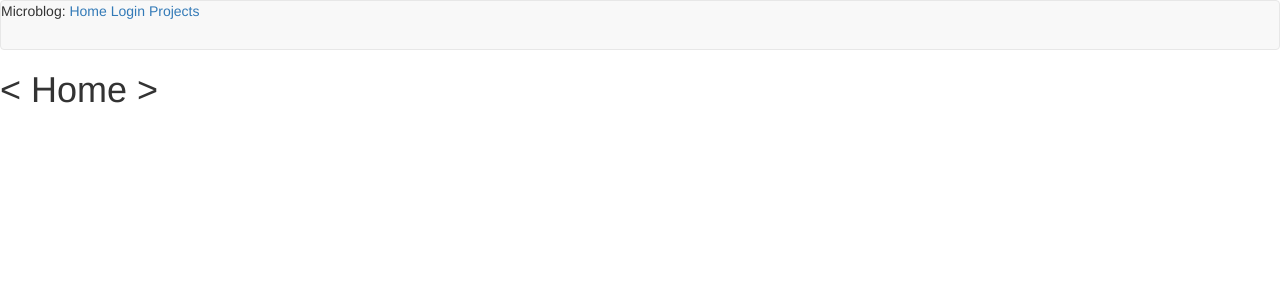
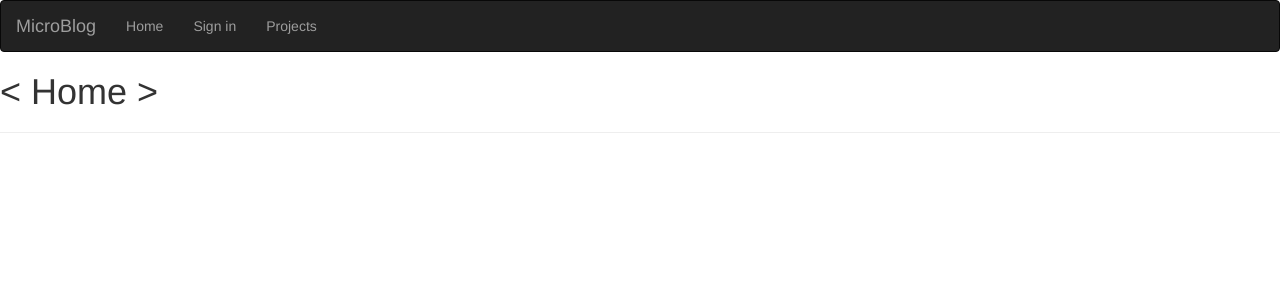
Before and after one commit to s9k96/Microblog, a Flask app: page / in a window 1280 px wide. Shown: the top 300 px of the page. Run offline with Flask 2, Linux system fonts and the light colour scheme; parts of the project's set-up code (start-up, migrations or seed data) failed here and were passed over; some libraries are stand-ins or nearby versions.

Commit message:
Bootstrap added

```diff
--- a/flask_app/__init__.py
+++ b/flask_app/__init__.py
@@ -4,8 +4,8 @@ app = Flask(__name__,
             static_url_path='',
             static_folder='static/')
 
+
 from flask_app import routes
-
 
 app.config['SECRET_KEY']='averynicekey'
 app.jinja_env.auto_reload=True
--- a/flask_app/routes.py
+++ b/flask_app/routes.py
@@ -1,49 +1,46 @@
-from flask_app import app
 from flask import render_template, request
 from flask_app.forms import LoginForm
+from flask_app import app
 import pickle
 static = '/home/shubham/projs/shubham/microblog/flask_app/static/'
 
 stack_vec = pickle.load(open(static+'pickles/stack/vectorizer.pkl', 'rb'))
 stack_model = pickle.load(open(static+'pickles/stack/model.pkl', 'rb'))
 
-
 @app.route('/')
 @app.route('/index')
 def index():
-    user = {
-        'username':'thomas the tank engine!!!'
-    }
-    return render_template('index.html', title='Home', user=user)
+	user = {
+		'username':'thomas the tank engine!!!'
+	}
+	return render_template('index.html', title='Home', user=user)
 
 @app.route('/login')
 def login():
-    form=LoginForm()
-    return render_template('login.html', title='sign in', form=form)
+	form=LoginForm()
+	return render_template('login.html', title='sign in', form=form)
 
 @app.route('/projects')
 def projects():
-    return render_template('projects.html', title='Projects')
+		return render_template('projects.html', title='Projects')
 
 @app.route('/proj_quora',  methods=['GET', 'POST'])
 def proj_quora():
-    if request.method=='POST':
-        text = request.values.get('text')
-        if text:
-            return render_template('proj_quora.html', title='Quora Similarity', results=text)
-    else:
-        return render_template('proj_quora.html', title='Quora Similarity')
+	if request.method=='POST':
+		text = request.values.get('text')
+	if text:
+			return render_template('proj_quora.html', title='Quora Similarity', results=text)
+	else:
+		return render_template('proj_quora.html', title='Quora Similarity')
 
 @app.route('/proj_stackoverflow', methods=['GET', 'POST'])
 def proj_stackoverflow():
-    if request.method=='POST':
-        text = request.values.get('text')
-        if text:
-            # vectorizer = pickle.load(open('static/vectorizer.pkl', 'rb'))
-            vector = stack_vec.transform([text])
-            result = stack_model.predict(vector)
-            prob = stack_model.predict_proba(vector)
-
-            return render_template('proj_stackoverflow.html', title = 'Tag Prediction', results= result, probability=prob*100)
-    else:
-        return render_template('proj_stackoverflow.html', title = 'Tag Prediction')
+		if request.method=='POST':
+			text = request.values.get('text')
+		if text:
+			vector = stack_vec.transform([text])
+			result = stack_model.predict(vector)
+			prob = stack_model.predict_proba(vector)
+			return render_template('proj_stackoverflow.html', title = 'Tag Prediction', results= result, probability=prob*100)
+		else:
+			return render_template('proj_stackoverflow.html', title = 'Tag Prediction')
--- a/flask_app/templates/base.html
+++ b/flask_app/templates/base.html
@@ -2,18 +2,26 @@
 
 {% block title %}
     {% if title %}{{ title }} - Microblog{% else %}Welcome to Microblog{% endif %}
+
+
+
 {% endblock %}
 
 {% block navbar %}
-    <nav class="navbar navbar-default">
-        <div>Microblog:
-            <ui><a href="/index">Home</a></ui>
-            <ui><a href="/login">Login</a></ui>
-            <ui><a href="/projects">Projects</a></ui>
-        </div>
 
 
-    </nav>
+<nav class="navbar navbar-inverse">
+  <div class="container-fluid">
+    <div class="navbar-header">
+      <a class="navbar-brand" href="/">MicroBlog</a>
+    </div>
+    <ul class="nav navbar-nav">
+      <li><a href="/index">Home</a></li>
+      <li><a href="/login">Sign in </a></li>
+      <li><a href="/projects">Projects</a></li>
+    </ul>
+  </div>
+</nav>
 {% endblock %}
 
 {% block content %}
--- a/flask_app/templates/index.html
+++ b/flask_app/templates/index.html
@@ -5,5 +5,6 @@
     <!-- <b>hello there</b> -->
 
     <h1>&lt Home &gt</h1>
+    <hr>
 
 {% endblock %}
--- a/flask_app/templates/login.html
+++ b/flask_app/templates/login.html
@@ -1,7 +1,9 @@
 {% extends 'base.html'%}
 
 {% block content %}
-    <h1>Sign in</h1>
+
+    <h1>&lt Sign in &gt</h1>
+    <hr>
 
     <form action="" method="post" novalidate>
         {{ form.hidden_tag()}}
```
Also changed, not shown: flask_app/templates/projects.html (+9 -1 lines).
